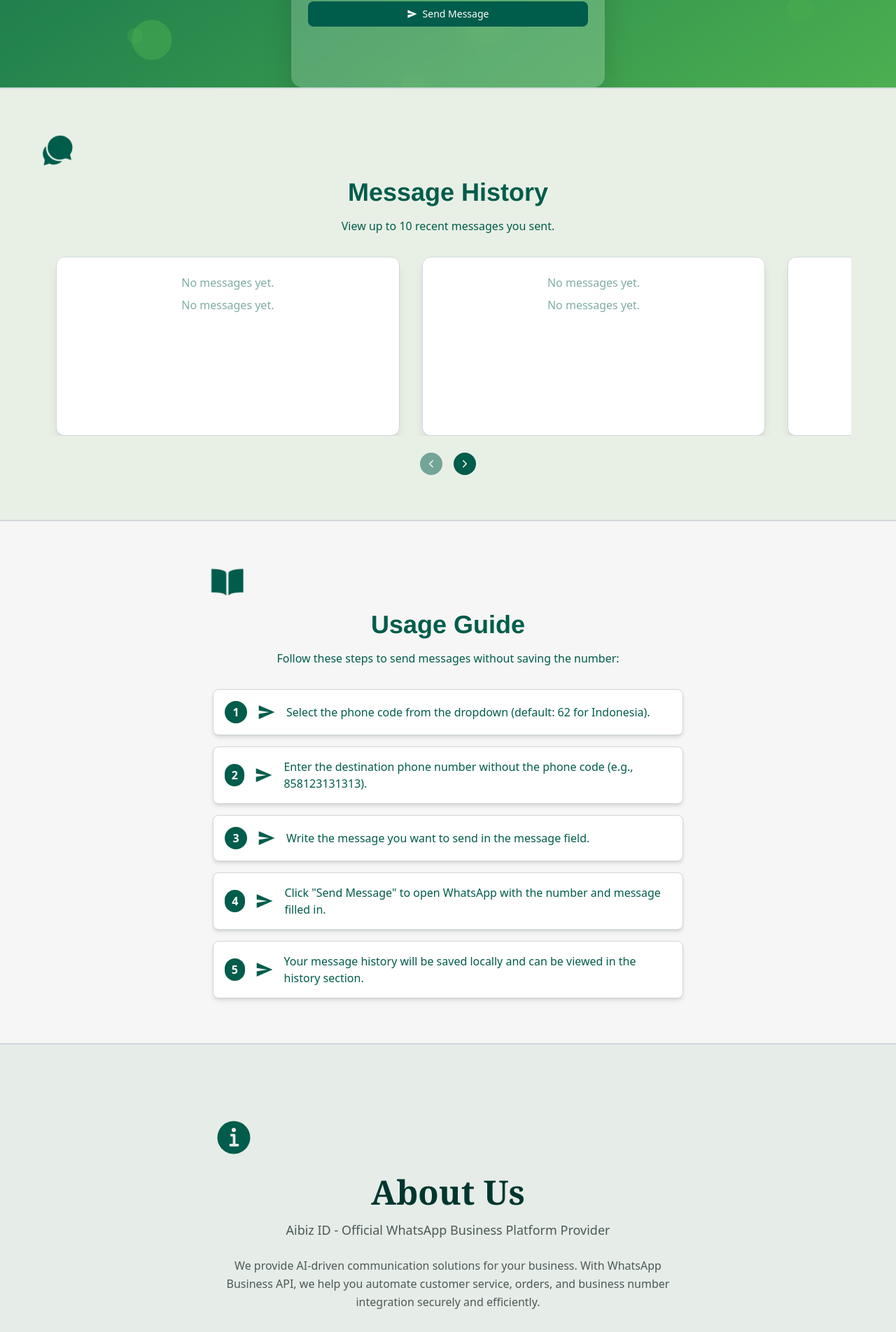
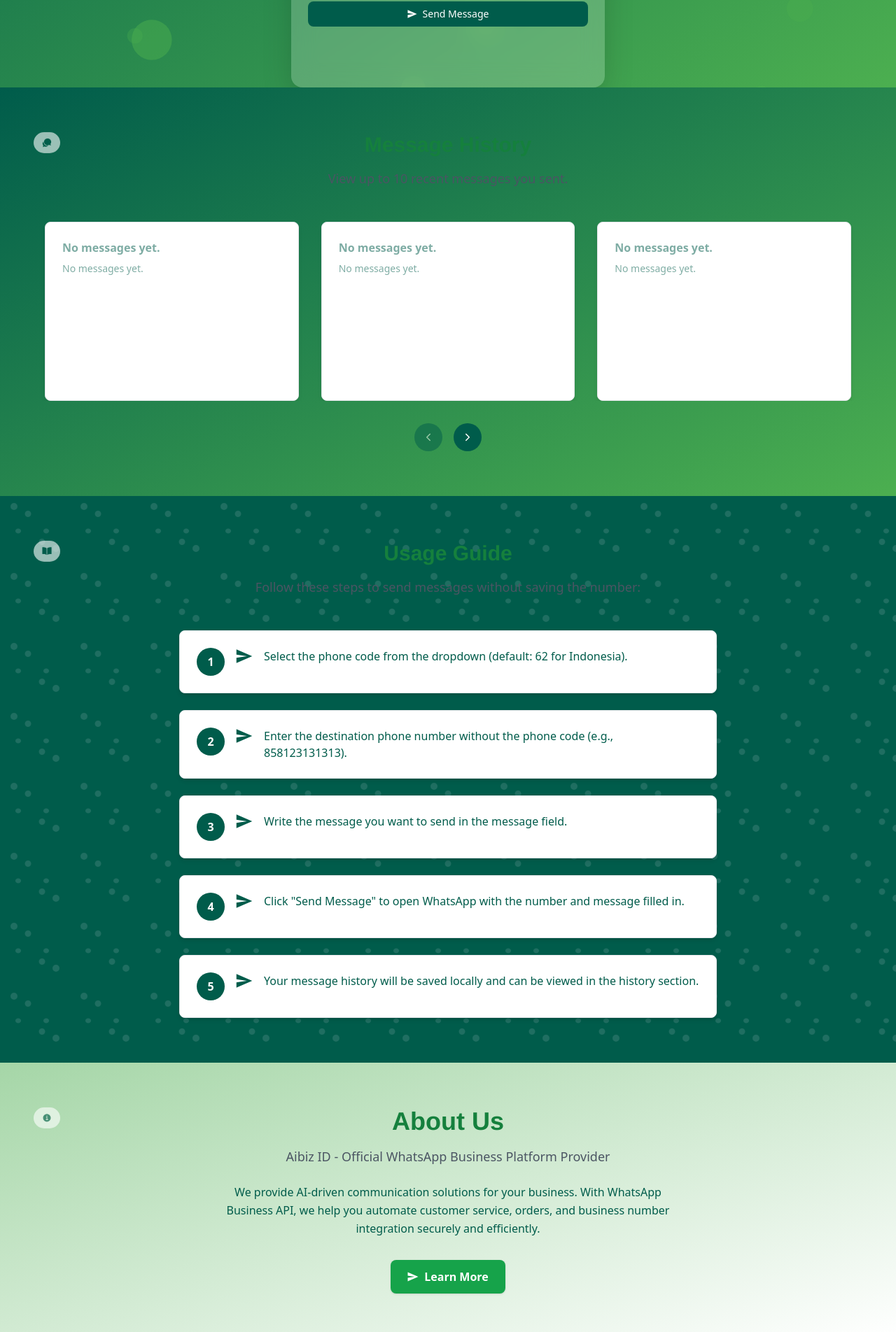
Before and after one commit to aanoval/WA-Tanpa-Save-Nomor, a Next.js app: page / in a window 1280 px wide. Shown: the part 675-2579 px from the top of the page at 70% size. Built offline with nearby package versions, Linux system fonts and the light colour scheme.

Commit message:
Add revised header, mainContent, footer, index, and README for WA Tanpa Save Nomor project

```diff
--- a/components/MainContent.js
+++ b/components/MainContent.js
@@ -68,7 +68,7 @@ export default function MainContent({ language }) {
   const [currentSlide, setCurrentSlide] = useState(0);
   const sliderRef = useRef(null);
 
-  // Inisialisasi 10 placeholder riwayat
+  // Initialize 10 placeholder history items
   const placeholderHistory = Array(10).fill().map((_, index) => ({
     id: `placeholder-${index}`,
     number: content[language].history.noHistory,
@@ -120,69 +120,58 @@ export default function MainContent({ language }) {
   };
 
   return (
-    <main className="bg-[#F5F6F5]">
+    <main className="bg-[var(--whatsapp-cream)]">
       {/* History Section */}
       <motion.section
-        initial={{ opacity: 0, y: 50 }}
+        initial={{ opacity: 0, y: 30 }}
         whileInView={{ opacity: 1, y: 0 }}
         viewport={{ once: true }}
-        transition={{ duration: 0.8 }}
-        className="min-h-[70vh] flex items-center justify-center py-16 px-4 bg-[#E8F0E6] border-t-2 border-b-2 border-[#D1D7DB]"
+        transition={{ duration: 0.6, ease: 'easeOut' }}
+        className="py-16 px-4 bg-gradient-to-br from-[var(--hero-gradient-start)] to-[var(--hero-gradient-end)] text-white"
         id="history"
       >
-        <div className="max-w-6xl mx-auto text-center">
+        <div className="container">
+          <div className="text-center mb-12">
             <motion.div
-            animate={{ scale: [1, 1.1, 1] }}
-            transition={{ repeat: Infinity, duration: 2 }}
-            className="text-5xl text-[#005C4B] mb-4 mx-auto"
+              className="chat-bubble mx-auto text-4xl mb-4"
+              animate={{ y: [-10, 10, -10] }}
+              transition={{ repeat: Infinity, duration: 3, ease: 'easeInOut' }}
             >
               <IoChatbubblesSharp />
             </motion.div>
-          <motion.h2
-            initial={{ scale: 0.8 }}
-            animate={{ scale: 1 }}
-            transition={{ duration: 0.5 }}
-            className="text-3xl md:text-4xl font-bold text-[#005C4B] mb-4"
-          >
-            {content[language].history.title}
-          </motion.h2>
-          <motion.p
-            initial={{ opacity: 0 }}
-            animate={{ opacity: 1 }}
-            transition={{ delay: 0.2 }}
-            className="text-base text-[#005C4B] mb-8"
-          >
-            {content[language].history.subtitle}
-          </motion.p>
+            <h2 className="section-heading">{content[language].history.title}</h2>
+            <p className="section-subheading">{content[language].history.subtitle}</p>
+          </div>
           <div className="relative">
-            <div className="flex overflow-hidden" ref={sliderRef}>
+            <div className="overflow-hidden">
               <motion.div
                 className="flex"
                 animate={{ x: `-${currentSlide * (100 / (window.innerWidth >= 768 ? 3 : 1))}%` }}
-                transition={{ duration: 0.5 }}
+                transition={{ duration: 0.5, ease: 'easeInOut' }}
               >
                 {displayHistory.map((item) => (
                   <motion.div
                     key={item.id}
                     className="flex-shrink-0 w-full md:w-1/3 px-4"
-                    whileHover={{ scale: item.isPlaceholder ? 1 : 1.05, boxShadow: item.isPlaceholder ? 'none' : '0 8px 16px rgba(0, 0, 0, 0.1)' }}
+                    whileHover={{ scale: item.isPlaceholder ? 1 : 1.02 }}
+                    transition={{ duration: 0.3 }}
                   >
-                    <div className="p-6 rounded-xl bg-white shadow-lg border border-[#D1D7DB] h-64 w-full flex flex-col justify-between">
+                    <div className="card h-64 flex flex-col justify-between">
                       <div>
-                        <p className={`text-[#005C4B] font-medium ${item.isPlaceholder ? 'opacity-50' : ''}`}>
+                        <p className={`font-semibold text-[var(--whatsapp-dark-green)] ${item.isPlaceholder ? 'opacity-50' : ''}`}>
                           {item.number}
                         </p>
-                        <p className={`text-[#005C4B] mt-2 line-clamp-3 ${item.isPlaceholder ? 'opacity-50' : ''}`}>
+                        <p className={`mt-2 text-sm text-[var(--whatsapp-dark-green)] line-clamp-3 ${item.isPlaceholder ? 'opacity-50' : ''}`}>
                           {item.message}
                         </p>
                       </div>
                       {!item.isPlaceholder && (
-                        <div className="mt-4 flex space-x-2 justify-center">
+                        <div className="mt-4 flex space-x-3 justify-center">
                           <motion.button
                             whileHover={{ scale: 1.1 }}
                             whileTap={{ scale: 0.95 }}
                             onClick={() => handleCopy(item)}
-                            className="p-2 bg-[#005C4B] text-white rounded-lg"
+                            className="p-2 bg-[var(--whatsapp-dark-green)] text-white rounded-full hover:bg-[#004238]"
                             title={content[language].history.copy}
                           >
                             <IoCopyOutline />
@@ -191,7 +180,7 @@ export default function MainContent({ language }) {
                             whileHover={{ scale: 1.1 }}
                             whileTap={{ scale: 0.95 }}
                             onClick={() => handleResend(item)}
-                            className="p-2 bg-[#005C4B] text-white rounded-lg"
+                            className="p-2 bg-[var(--whatsapp-dark-green)] text-white rounded-full hover:bg-[#004238]"
                             title={content[language].history.resend}
                           >
                             <IoSendSharp />
@@ -203,12 +192,12 @@ export default function MainContent({ language }) {
                 ))}
               </motion.div>
             </div>
-            <div className="flex justify-center space-x-4 mt-6">
+            <div className="flex justify-center space-x-4 mt-8">
               <motion.button
                 whileHover={{ scale: 1.1 }}
                 whileTap={{ scale: 0.95 }}
                 onClick={() => handleSlide('prev')}
-                className="p-2 bg-[#005C4B] text-white rounded-full disabled:opacity-50"
+                className="p-3 bg-[var(--whatsapp-dark-green)] text-white rounded-full disabled:opacity-50"
                 disabled={currentSlide === 0}
               >
                 <IoChevronBack />
@@ -217,7 +206,7 @@ export default function MainContent({ language }) {
                 whileHover={{ scale: 1.1 }}
                 whileTap={{ scale: 0.95 }}
                 onClick={() => handleSlide('next')}
-                className="p-2 bg-[#005C4B] text-white rounded-full disabled:opacity-50"
+                className="p-3 bg-[var(--whatsapp-dark-green)] text-white rounded-full disabled:opacity-50"
                 disabled={currentSlide >= displayHistory.length - (window.innerWidth >= 768 ? 3 : 1)}
               >
                 <IoChevronForward />
@@ -226,10 +215,10 @@ export default function MainContent({ language }) {
           </div>
           {history.length > 0 && (
             <motion.button
-              whileHover={{ scale: 1.05, boxShadow: '0 4px 12px rgba(0, 92, 75, 0.3)' }}
+              whileHover={{ scale: 1.05 }}
               whileTap={{ scale: 0.95 }}
               onClick={handleClearHistory}
-              className="mt-8 mx-auto block px-6 py-3 bg-red-600 text-white rounded-lg font-medium hover:bg-red-700 flex items-center justify-center space-x-2"
+              className="btn-primary mt-8 mx-auto flex items-center space-x-2"
             >
               <IoTrashOutline />
               <span>{content[language].history.clear}</span>
@@ -240,115 +229,74 @@ export default function MainContent({ language }) {
 
       {/* Guide Section */}
       <motion.section
-        initial={{ opacity: 0, y: 50 }}
+        initial={{ opacity: 0, y: 30 }}
         whileInView={{ opacity: 1, y: 0 }}
         viewport={{ once: true }}
-        transition={{ duration: 0.8 }}
-        className="min-h-[70vh] flex items-center justify-center py-16 px-4 bg-[#F5F6F5] border-b-2 border-[#D1D7DB]"
+        transition={{ duration: 0.6, ease: 'easeOut' }}
+        className="py-16 px-4 pattern-usecases text-white"
         id="guide"
       >
-        <div className="max-w-4xl mx-auto text-center">
+        <div className="container">
+          <div className="text-center mb-12">
             <motion.div
-            animate={{ scale: [1, 1.1, 1] }}
-            transition={{ repeat: Infinity, duration: 2 }}
-            className="text-5xl text-[#005C4B] mb-4 mx-auto"
+              className="chat-bubble mx-auto text-4xl mb-4"
+              animate={{ y: [-10, 10, -10] }}
+              transition={{ repeat: Infinity, duration: 3, ease: 'easeInOut' }}
             >
               <IoBookSharp />
             </motion.div>
-          <motion.h2
-            initial={{ scale: 0.8 }}
-            animate={{ scale: 1 }}
-            transition={{ duration: 0.5 }}
-            className="text-3xl md:text-4xl font-bold text-[#005C4B] mb-4"
-          >
-            {content[language].guide.title}
-          </motion.h2>
-          <motion.p
-            initial={{ opacity: 0 }}
-            animate={{ opacity: 1 }}
-            transition={{ delay: 0.2 }}
-            className="text-base text-[#005C4B] mb-8"
-          >
-            {content[language].guide.subtitle}
-          </motion.p>
-          <ul className="space-y-4 text-left max-w-2xl mx-auto">
+            <h2 className="section-heading">{content[language].guide.title}</h2>
+            <p className="section-subheading">{content[language].guide.subtitle}</p>
+          </div>
+          <div className="max-w-3xl mx-auto space-y-6">
             {content[language].guide.steps.map((step, index) => (
-              <motion.li
+              <motion.div
                 key={index}
                 initial={{ opacity: 0, x: -20 }}
                 whileInView={{ opacity: 1, x: 0 }}
-                transition={{ duration: 0.5, delay: index * 0.2 }}
-                className="flex items-center space-x-4 bg-white p-4 rounded-lg shadow-md border border-[#D1D7DB]"
+                transition={{ duration: 0.5, delay: index * 0.1 }}
+                className="card flex items-start space-x-4"
               >
-                <span className="inline-block w-8 h-8 bg-[#005C4B] text-white rounded-full text-center leading-8 font-bold">
+                <span className="flex-shrink-0 w-10 h-10 bg-[var(--whatsapp-dark-green)] text-white rounded-full flex items-center justify-center font-bold">
                   {index + 1}
                 </span>
-                <motion.div
-                  animate={{ scale: [1, 1.1, 1] }}
-                  transition={{ repeat: Infinity, duration: 2 }}
-                  className="text-2xl text-[#005C4B]"
-                >
-                  {step.icon}
+                <div className="text-2xl text-[var(--whatsapp-dark-green)]">{step.icon}</div>
+                <p className="text-[var(--whatsapp-dark-green)]">{step.text}</p>
               </motion.div>
-                <p className="text-[#005C4B]">{step.text}</p>
-              </motion.li>
             ))}
-          </ul>
+          </div>
         </div>
       </motion.section>
 
       {/* About Section */}
       <motion.section
-        initial={{ opacity: 0, y: 50 }}
+        initial={{ opacity: 0, y: 30 }}
         whileInView={{ opacity: 1, y: 0 }}
         viewport={{ once: true }}
-        transition={{ duration: 0.8 }}
-        className="min-h-[70vh] flex items-center justify-center py-16 px-4 bg-[#E6ECE8]"
+        transition={{ duration: 0.6, ease: 'easeOut' }}
+        className="py-16 px-4 bg-gradient-to-br from-[var(--contact-gradient-start)] to-[var(--contact-gradient-end)]"
         id="about"
       >
-        <div className="max-w-3xl mx-auto text-center">
+        <div className="container text-center">
           <motion.div
-            initial={{ scale: 0, rotate: -180 }}
-            animate={{ scale: 1, rotate: 0 }}
-            transition={{ duration: 1, ease: 'easeOut' }}
-            className="text-6xl text-[#005C4B] mb-6 mx-auto"
+            className="chat-bubble mx-auto text-5xl mb-6"
+            animate={{ y: [-10, 10, -10] }}
+            transition={{ repeat: Infinity, duration: 3, ease: 'easeInOut' }}
           >
             <IoInformationCircle />
           </motion.div>
-          <motion.h2
-            initial={{ opacity: 0, y: 20 }}
-            animate={{ opacity: 1, y: 0 }}
-            transition={{ duration: 0.6, delay: 0.2 }}
-            className="text-4xl md:text-5xl font-serif font-bold text-[#00362E] mb-4"
-          >
-            {content[language].about.title}
-          </motion.h2>
-          <motion.p
-            initial={{ opacity: 0, y: 20 }}
-            animate={{ opacity: 1, y: 0 }}
-            transition={{ duration: 0.6, delay: 0.4 }}
-            className="text-lg text-[#4A5A56] mb-6 font-light"
-          >
-            {content[language].about.subtitle}
-          </motion.p>
-          <motion.p
-            initial={{ opacity: 0, y: 20 }}
-            animate={{ opacity: 1, y: 0 }}
-            transition={{ duration: 0.6, delay: 0.6 }}
-            className="text-base text-[#4A5A56] mb-8 max-w-2xl mx-auto leading-relaxed"
-          >
+          <h2 className="section-heading text-4xl">{content[language].about.title}</h2>
+          <p className="section-subheading font-light">{content[language].about.subtitle}</p>
+          <p className="mt-6 text-base text-[var(--whatsapp-dark-green)] max-w-2xl mx-auto leading-relaxed">
             {content[language].about.desc}
-          </motion.p>
+          </p>
           <motion.a
             href="https://aibiz.id"
             target="_blank"
             rel="noopener noreferrer"
-            initial={{ opacity: 0, scale: 0.8 }}
-            animate={{ opacity: 1, scale: 1 }}
-            whileHover={{ scale: 1.05, boxShadow: '0 6px 20px rgba(0, 92, 75, 0.2)' }}
+            whileHover={{ scale: 1.05 }}
             whileTap={{ scale: 0.95 }}
-            transition={{ duration: 0.6, delay: 0.8 }}
-            className="inline-block px-8 py-3 bg-[#005C4B] text-white rounded-full font-medium text-sm uppercase tracking-wide hover:bg-[#004238] flex items-center justify-center space-x-2"
+            className="btn-primary mt-8 inline-flex items-center space-x-2"
           >
             <IoSendSharp />
             <span>{content[language].about.cta}</span>
```
Lines whose indentation alone changed are shown as unchanged.
